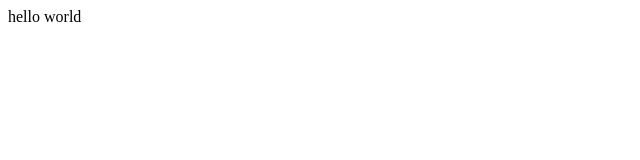
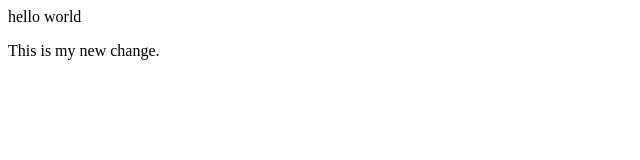
Before and after one commit to sharamukh27-art/sharanya-demo, a plain HTML site: page index.html in a window 1280 px wide. Shown: the whole page, without its empty margins (0-640 px from the left). Drawn offline with Linux system fonts and the light colour scheme.

Commit message:
Added second  paragraph

```diff
--- a/index.html
+++ b/index.html
@@ -1 +1,2 @@
 <p> hello world</p>
+<p> This is my new change.</p>
```
